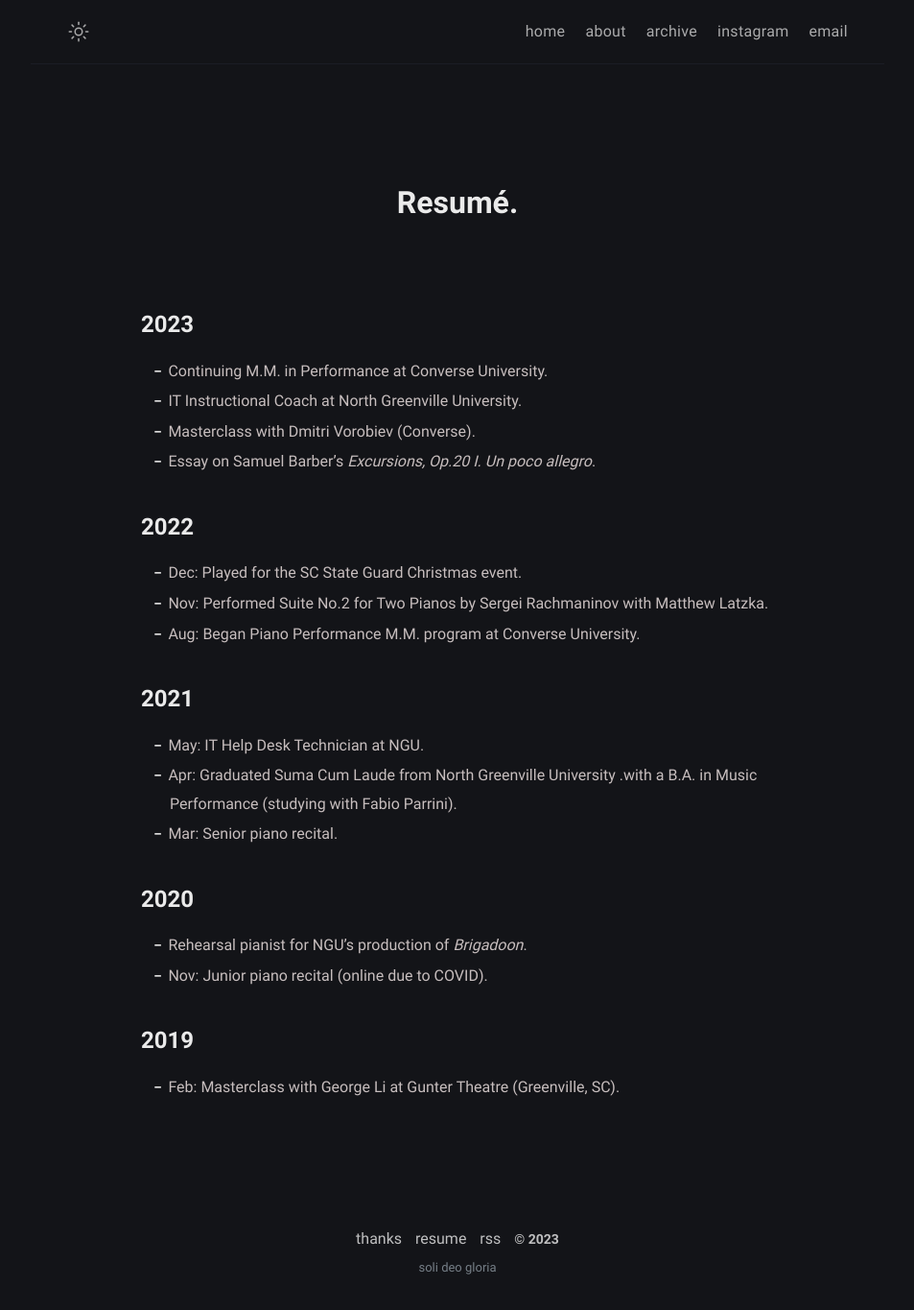
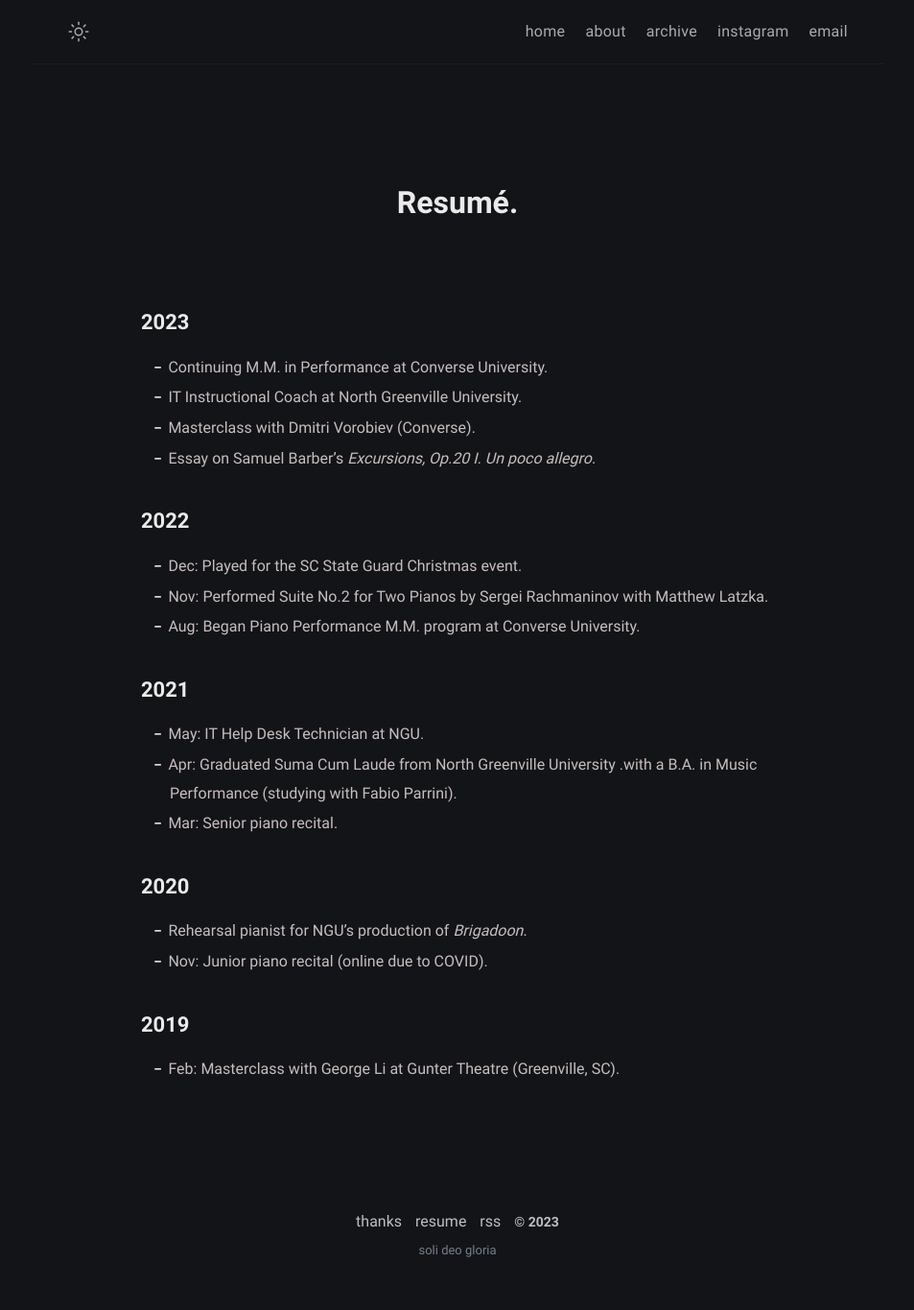
Before and after one commit to atrial-albumen/atrial-albumen.github.io, a Jekyll site: the page built from resume.md, in a window 1280 px wide. Shown: the whole page at 96% size, without its empty margins (163-1116 px from the left). Built offline with Jekyll 4.4.1, drawn with Linux system fonts in a browser that asks for light colours.

```diff
--- a/resume.md
+++ b/resume.md
@@ -6,30 +6,30 @@ excerpt: Things I've done, places I've worked, people I've studied with.
 comments: false
 ---
 
-# 2023
+## 2023
 
 * Continuing M.M. in Performance at Converse University.
 * IT Instructional Coach at North Greenville University.
 * Masterclass with Dmitri Vorobiev (Converse).
 * Essay on Samuel Barber's _Excursions, Op.20 I. Un poco allegro_.
 
-# 2022
+## 2022
 
 * Dec: Played for the SC State Guard Christmas event.
 * Nov: Performed Suite No.2 for Two Pianos by Sergei Rachmaninov with Matthew Latzka.
 * Aug: Began Piano Performance M.M. program at Converse University.
 
-# 2021
+## 2021
 
 * May: IT Help Desk Technician at NGU.
 * Apr: Graduated Suma Cum Laude from North Greenville University .with a B.A. in Music Performance (studying with Fabio Parrini).
 * Mar: Senior piano recital.
 
-# 2020
+## 2020
 
 * Rehearsal pianist for NGU's production of _Brigadoon_.
 * Nov: Junior piano recital (online due to COVID).
 
-# 2019
+## 2019
 
 * Feb: Masterclass with George Li at Gunter Theatre (Greenville, SC).
```
